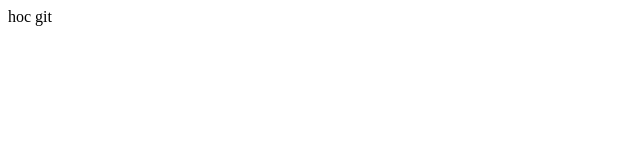
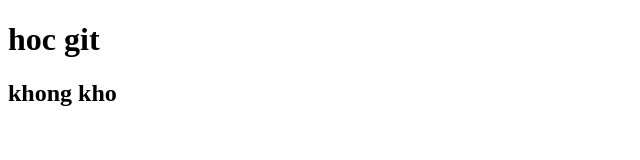
Before and after one commit to nohadotruong/hoc-github, a plain HTML site: page index.html in a window 1280 px wide. Shown: the whole page, without its empty margins (0-640 px from the left). Drawn offline with Linux system fonts and the light colour scheme.

Commit message:
Update index.html

```diff
--- a/index.html
+++ b/index.html
@@ -6,6 +6,7 @@
     <title>Document</title>
 </head>
 <body>
-    hoc git
+    <h1>hoc git</h1>
+    <h2>khong kho</h2>
 </body>
 </html>
```
